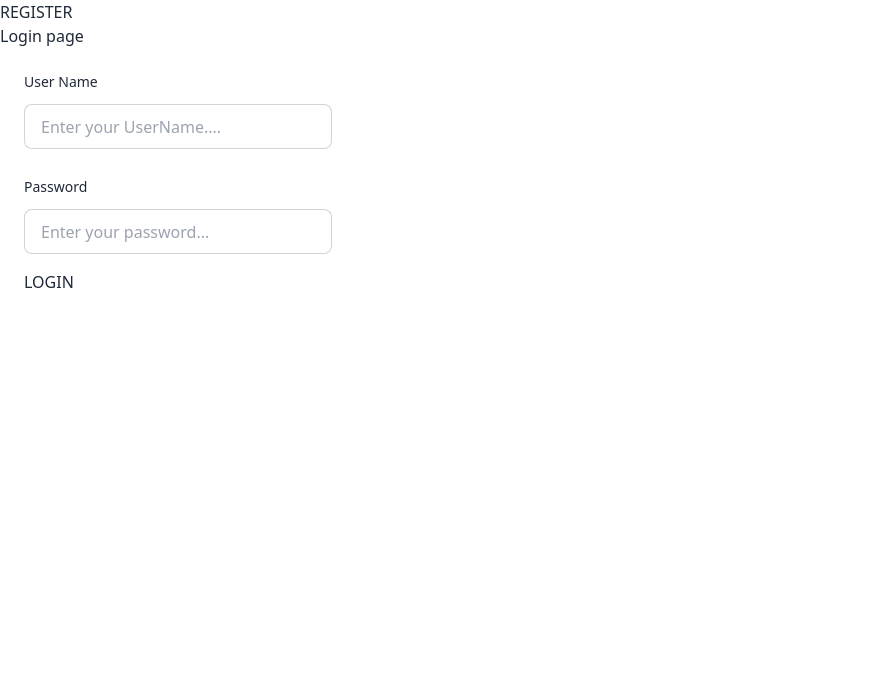
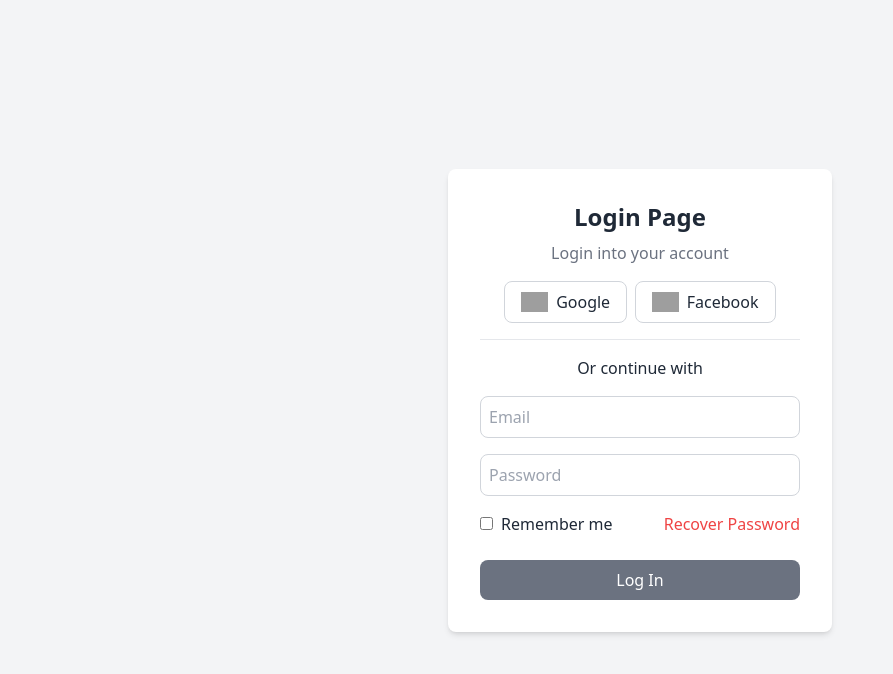
Before and after one commit to Jony2110/Test-Proekt, a React (Vite) app: page /login in a window 1280 px wide. Shown: the top 674 px of the page, without its empty margins (0-893 px from the left). Built offline with nearby package versions, Linux system fonts and the light colour scheme; grey boxes are pictures that could not be loaded.

Commit message:
Create Login and Registor

```diff
--- a/src/pages/Home.jsx
+++ b/src/pages/Home.jsx
@@ -20,7 +20,7 @@ function Home() {
               </p>
               <div className="modal-action">
                 <form method="dialog">
-                  {/* if there is a button in form, it will close the modal */}
+
                   <button className="btn">Close</button>
                 </form>
               </div>
--- a/src/pages/Login.jsx
+++ b/src/pages/Login.jsx
@@ -1,90 +1,55 @@
-import { useRef, useState } from 'react';
-import { Link, useNavigate } from 'react-router-dom';
+import React from 'react';
 
-function Login() {
-  const [loading, setLoading] = useState(false);
-  const userNameRef = useRef("");
-  const passwordRef = useRef("");
-  const navigate = useNavigate();
+const LoginPage = () => {
+  return (
+    <div className="flex items-center justify-center min-h-screen bg-gray-100 w-full">
+      <div className="bg-white p-8 rounded-lg shadow-md w-96">
+        <h2 className="text-2xl font-semibold text-center mb-2">Login Page</h2>
+        <p className="text-gray-500 text-center mb-4">Login into your account</p>
 
-  function handleSubmit(event) {
-    event.preventDefault();
-
-    const userName = userNameRef.current.value;
-    const password = passwordRef.current.value;
-
-    if (!userName) {
-      alert("Введите имя пользователя");
-      return;
-    }
-
-    if (!password) {
-      alert("Введите пароль");
-      return;
-    } else if (password.length < 3) {
-      alert("Пароль должен быть не менее 3 символов");
-      return;
-    }
-
-    const user = {
-      userName,
-      password
-    };
-
-    setLoading(true);
-
-    fetch('https://auth-rg69.onrender.com/api/auth/signin', {
-      method: "POST",
-      headers: {
-        'Content-Type': 'application/json'
-      },
-      body: JSON.stringify(user)
-    })
-      .then(resp => resp.json())
-      .then(data => {
-        if (data.message === 'Invalid Username or Password!') {
-          alert('Неверное имя пользователя или пароль');
-          return;
-        }
-
-        if (data.accessToken) {
-          alert('Вход выполнен успешно');
-          localStorage.setItem('token', data.accessToken);  // Сохранение токена
-          navigate('/dashboard'); // Перенаправление
-        } else {
-          alert('Что-то пошло не так. Попробуйте снова.');
-        }
-      })
-      .catch(err => {
-        console.log('Ошибка', err);
-        alert('Произошла ошибка при входе');
-      })
-      .finally(() => {
-        setLoading(false);
-      });
-  }
-
-  return (
-    <div>
-      <Link to={"/registor"}><button>REGISTER</button></Link>
-      <h1>Login page</h1>
-      <form className="p-6 rounded-lg space-y-4">
-        <div className="flex flex-col gap-7">
-          <div>
-            <label className="block text-sm font-medium mb-3">User Name</label>
-            <input ref={userNameRef} type="text" className="input input-bordered w-[19.25rem] h-[2.813rem]" placeholder="Enter your UserName...." />
-          </div>
-          <div>
-            <label className="block text-sm font-medium mb-3">Password</label>
-            <input ref={passwordRef} type="password" className="input input-bordered w-[19.25rem] h-[2.813rem]" placeholder="Enter your password..." />
-          </div>
+        <div className="flex justify-center mb-4">
+          <button className="bg-white border border-gray-300 rounded-lg px-4 py-2 flex items-center mr-2">
+            <img src="https://upload.wikimedia.org/wikipedia/commons/0/9b/Google_Icons_Logo.png" alt="Google" className="h-5 mr-2"/>
+            Google
+          </button>
+          <button className="bg-white border border-gray-300 rounded-lg px-4 py-2 flex items-center">
+            <img src="https://upload.wikimedia.org/wikipedia/commons/5/51/Facebook_f_logo_%282019%29.svg" alt="Facebook" className="h-5 mr-2"/>
+            Facebook
+          </button>
         </div>
 
-        {loading && <button disabled>LOADING.....</button>}
-        {!loading && <button onClick={handleSubmit}>LOGIN</button>}
-      </form>
+        <hr className="my-4" />
+        <p className="text-center mb-4">Or continue with</p>
+
+        <form>
+          <input
+            type="email"
+            placeholder="Email"
+            className="border border-gray-300 rounded-lg w-full p-2 mb-4"
+            required
+          />
+          <input
+            type="password"
+            placeholder="Password"
+            className="border border-gray-300 rounded-lg w-full p-2 mb-4"
+            required
+          />
+
+          <div className="flex items-center justify-between mb-6">
+            <label className="flex items-center">
+              <input type="checkbox" className="mr-2"/>
+              Remember me
+            </label>
+            <a href="#" className="text-red-500 hover:underline">Recover Password</a>
+          </div>
+
+          <button className="bg-gray-500 text-white rounded-lg w-full p-2 hover:bg-gray-600">
+            Log In
+          </button>
+        </form>
+      </div>
     </div>
   );
-}
+};
 
-export default Login;
+export default LoginPage;
--- a/src/pages/Registor.jsx
+++ b/src/pages/Registor.jsx
@@ -1,103 +1,58 @@
-import { useRef, useState } from 'react';
-import { Link, useNavigate } from 'react-router-dom';
+import React from 'react';
 
-function Registr() {
-  const [loading, setLoading] = useState(false);
-  const userNameRef = useRef("");
-  const emailRef = useRef("");
-  const passwordRef = useRef("");
-  const rePasswordRef = useRef("");
-  const navigate = useNavigate();
+const Register = () => {
+  return (
+    <div className="flex items-center justify-center min-h-screen bg-gray-100 w-full">
+      <div className="bg-white p-8 rounded-lg shadow-md w-96">
+        <h2 className="text-2xl font-semibold text-center">Register</h2>
+        <p className="text-gray-500 text-center mb-4">Getting started is easy</p>
 
-  function handleSubmit(event) {
-    event.preventDefault();
+        <div className="flex justify-center mb-4">
+          <button className="bg-white border border-gray-300 rounded-lg px-4 py-2 flex items-center mr-2">
+            <img src="https://upload.wikimedia.org/wikipedia/commons/0/9b/Google_Icons_Logo.png" alt="Google" className="h-5 mr-2"/>
+            Google
+          </button>
+          <button className="bg-white border border-gray-300 rounded-lg px-4 py-2 flex items-center">
+            <img src="https://upload.wikimedia.org/wikipedia/commons/5/51/Facebook_f_logo_%282019%29.svg" alt="Facebook" className="h-5 mr-2"/>
+            Facebook
+          </button>
+        </div>
 
-    const user = {
-      userName: userNameRef.current.value,
-      email: emailRef.current.value,
-      password: passwordRef.current.value,
-      rePassword: rePasswordRef.current.value
-    };
+        <hr className="my-4" />
+        <p className="text-center mb-4">Or continue with</p>
 
-    const { userName, email, password, rePassword } = user;
-
-
-    if (!userName) {
-      alert("Введите имя пользователя");
-      return;
-    }
-    if (!email) {
-      alert("Введите email");
-      return;
-    }
-    if (!password) {
-      alert("Введите пароль");
-      return;
-    } else if (password.length < 3) {
-      alert("Пароль должен быть не менее 3 символов");
-      return;
-    }
-    if (password !== rePassword) {
-      alert("Пароли не совпадают");
-      return;
-    }
-
-
-    setLoading(true);
-
-
-    fetch('https://reqres.in/api/register', {
-      method: "POST",
-      headers: {
-        'Content-Type': 'application/json'
-      },
-      body: JSON.stringify({
-        email: 'eve.holt@reqres.in',
-        password: password
-      })
-    })
-      .then(resp => resp.json())
-      .then(data => {
-        if (data.error) {
-          alert(data.error);
-          return;
-        }
-
-        if (data.token) {
-
-          localStorage.setItem("user", JSON.stringify(user));
-          localStorage.setItem('token', data.token);
-          alert("Регистрация успешна!");
-          navigate('/login');
-        } else {
-          alert("Произошла ошибка при регистрации. Попробуйте снова.");
-        }
-      })
-      .catch(err => {
-        console.log('Ошибка:', err);
-        alert('Произошла ошибка при регистрации');
-      })
-      .finally(() => {
-        setLoading(false);
-      });
-
-    console.log("User registered:", user);
-  }
-
-  return (
-    <div>
-      <Link to={"/login"}><button>LOGIN</button></Link>
-      <h1>REGISTER PAGE</h1>
-      <form onSubmit={handleSubmit}>
-        <input ref={emailRef} type="email" placeholder="Введите ваш email..." />
-        <input ref={userNameRef} type="text" placeholder="Введите ваше имя пользователя..." />
-        <input ref={passwordRef} type="password" placeholder="Введите ваш пароль..." />
-        <input ref={rePasswordRef} type="password" placeholder="Подтвердите ваш пароль..." />
-        {loading && <button disabled>LOADING.....</button>}
-        {!loading && <button type="submit">REGISTER</button>}
-      </form>
+        <form>
+          <input
+            type="text"
+            placeholder="Full Name"
+            className="border border-gray-300 rounded-lg w-full p-2 mb-4"
+            required
+          />
+          <input
+            type="email"
+            placeholder="Enter Email"
+            className="border border-gray-300 rounded-lg w-full p-2 mb-4"
+            required
+          />
+          <input
+            type="password"
+            placeholder="Password"
+            className="border border-gray-300 rounded-lg w-full p-2 mb-4"
+            required
+          />
+          <input
+            type="password"
+            placeholder="Confirm Password"
+            className="border border-gray-300 rounded-lg w-full p-2 mb-6"
+            required
+          />
+          <button className="bg-green-500 text-white rounded-lg w-full p-2 hover:bg-green-600">
+            Create Account
+          </button>
+        </form>
+      </div>
     </div>
   );
-}
+};
 
-export default Registr;
+export default Register;
--- a/src/pages/Seting.jsx
+++ b/src/pages/Seting.jsx
@@ -1,9 +1,31 @@
+import { useRef, useState } from "react";
 import { Link } from "react-router-dom";
 
 const Seting = () => {
+
+
+  const [selectedFile, setSelectedFile] = useState(null); // Состояние для хранения выбранного файла
+  const fileInputRef = useRef(null);
+
+  // Функция для открытия окна выбора файла
+  const openFileDialog = () => {
+    fileInputRef.current.click();
+  };
+
+  // Обработка выбранного файла
+  const handleFileChange = (event) => {
+    const file = event.target.files[0];
+    if (file) {
+      setSelectedFile(file); // Обновляем состояние выбранного файла
+      console.log(`Выбран файл: ${file.name}`);
+    }
+  };
+
+
+
   return (
     <div className="p-6 flex-1 bg-gray-50">
-      <div className="relative h-[17.625rem] bg-[url('../../public/img/bg-seting.png')] from-blue-500 to-purple-600 rounded-lg mb-6">
+      <div className="relative h-[17.625rem] bg-[url('./img/bg-seting.png')] from-blue-500 to-purple-600 rounded-lg mb-6">
         <img
           className="absolute -bottom-20 left-4 w-[8.563rem] h-[8.563rem] rounded-full border-4 border-white"
           src="./img/ProfileFoto.svg"
@@ -14,78 +36,136 @@ const Seting = () => {
       <div className="flex  justify-between">
         <h2 className="text-3xl font-semibold mb-4 ml-56">Settings</h2>
         <div className="flex justify-end space-x-4">
-         <button type="button" className="btn bg-zinc-300">Cancel</button>
-         <button type="button" className="btn text-white btn-primary">Save</button>
+          <button type="button" className="btn bg-zinc-300">
+            Cancel
+          </button>
+          <button type="button" className="btn text-white btn-primary">
+            Save
+          </button>
         </div>
       </div>
-      <ul className="flex space-x-6 mb-6">
-        <Link to='/' className="font-semibold hover:text-[#232360] text-[#6A7181]">My details</Link>
-        <Link to='/seting' className="font-semibold hover:text-[#232360] text-[#6A7181]">Profile</Link>
-        <Link to='/seting' className="font-semibold hover:text-[#232360] text-[#6A7181]">Password</Link>
-        <Link to='/' className="font-semibold hover:text-[#232360] text-[#6A7181]">Team</Link>
-        <Link to='/' className="font-semibold hover:text-[#232360] text-[#6A7181]">Plan</Link>
-        <Link to='/' className="font-semibold hover:text-[#232360] text-[#6A7181]">Billing</Link>
-        <Link to='/' className="font-semibold hover:text-[#232360] text-[#6A7181]">Email</Link>
-        <Link to='/' className="font-semibold hover:text-[#232360] text-[#6A7181]">Natification</Link>
-
+      <ul className="flex space-x-6 mb-6 mt-10">
+        <Link
+          to="/"
+          className="font-semibold hover:text-[#232360] text-[#6A7181]"
+        >
+          My details
+        </Link>
+        <Link
+          to="/seting"
+          className="font-semibold hover:text-[#232360] text-[#6A7181]"
+        >
+          Profile
+        </Link>
+        <Link
+          to="/seting"
+          className="font-semibold hover:text-[#232360] text-[#6A7181]"
+        >
+          Password
+        </Link>
+        <Link
+          to="/"
+          className="font-semibold hover:text-[#232360] text-[#6A7181]"
+        >
+          Team
+        </Link>
+        <Link
+          to="/"
+          className="font-semibold hover:text-[#232360] text-[#6A7181]"
+        >
+          Plan
+        </Link>
+        <Link
+          to="/"
+          className="font-semibold hover:text-[#232360] text-[#6A7181]"
+        >
+          Billing
+        </Link>
+        <Link
+          to="/"
+          className="font-semibold hover:text-[#232360] text-[#6A7181]"
+        >
+          Email
+        </Link>
+        <Link
+          to="/"
+          className="font-semibold hover:text-[#232360] text-[#6A7181]"
+        >
+          Natification
+        </Link>
       </ul>
 
       <form className="p-6 rounded-lg  space-y-4">
         <div className="flex  gap-7">
           <div>
             <label className="block text-sm font-medium mb-3">First name</label>
-            <input type="text" className="input input-bordered w-[19.25rem] h-[2.813rem]" placeholder="Killan" />
+            <input
+              type="text"
+              className="input input-bordered w-[19.25rem] h-[2.813rem]"
+              placeholder="Killan"
+            />
           </div>
           <div>
             <label className="block text-sm font-medium mb-3">Last name</label>
-            <input type="text" className="input input-bordered w-[19.25rem] h-[2.813rem]" placeholder="James" />
+            <input
+              type="text"
+              className="input input-bordered w-[19.25rem] h-[2.813rem]"
+              placeholder="James"
+            />
           </div>
         </div>
 
-
-        <label className="mt-5" htmlFor="email">Email</label>
+        <label className="mt-5" htmlFor="email">
+          Email
+        </label>
         <div className="input input-bordered w-[30rem] flex items-center gap-2">
-
           <svg
             xmlns="http://www.w3.org/2000/svg"
             viewBox="0 0 16 16"
             fill="currentColor"
-    className="h-4 w-4 opacity-70">
-    <path
-      d="M2.5 3A1.5 1.5 0 0 0 1 4.5v.793c.026.009.051.02.076.032L7.674 8.51c.206.1.446.1.652 0l6.598-3.185A.755.755 0 0 1 15 5.293V4.5A1.5 1.5 0 0 0 13.5 3h-11Z" />
-    <path
-      d="M15 6.954 8.978 9.86a2.25 2.25 0 0 1-1.956 0L1 6.954V11.5A1.5 1.5 0 0 0 2.5 13h11a1.5 1.5 0 0 0 1.5-1.5V6.954Z" />
+            className="h-4 w-4 opacity-70"
+          >
+            <path d="M2.5 3A1.5 1.5 0 0 0 1 4.5v.793c.026.009.051.02.076.032L7.674 8.51c.206.1.446.1.652 0l6.598-3.185A.755.755 0 0 1 15 5.293V4.5A1.5 1.5 0 0 0 13.5 3h-11Z" />
+            <path d="M15 6.954 8.978 9.86a2.25 2.25 0 0 1-1.956 0L1 6.954V11.5A1.5 1.5 0 0 0 2.5 13h11a1.5 1.5 0 0 0 1.5-1.5V6.954Z" />
           </svg>
-  <input type="text" className="grow" placeholder="killanjames@gmail.com" />
-</div>
-
-
-      </form>
-
-
-
-
-      <div className="w-[34.75rem] max-w-md  border-2 border-gray-300 rounded-lg flex flex-col items-center justify-center text-center">
-      <div className="text-gray-400 mb-4">
-       <img src="./img/InputFileLogo.svg" alt="" />
-      </div>
-      <p className="text-gray-500">Click to upload or drag and drop</p>
-      <p className="text-gray-400 text-sm">SVG, PNG, JPG or GIF (max, 800x400px)</p>
           <input
-        type="file"
-        className="opacity-0 absolute inset-0 w-full h-full cursor-pointer"
-        style={{ position: 'absolute', zIndex: '-1' }}
+            type="text"
+            className="grow"
+            placeholder="killanjames@gmail.com"
           />
         </div>
 
+        <div onClick={openFileDialog} className="w-[34.75rem] max-w-md  border-2 border-gray-300 rounded-lg flex flex-col items-center justify-center text-center">
+          <div className="text-gray-400 mb-4">
+            <img className="mt-5" src="./img/InputFileLogo.svg" alt="" />
+          </div>
+          <p className="text-gray-500">Click to upload or drag and drop</p>
+          <p className="text-gray-400 mb-5 text-sm">
+            SVG, PNG, JPG or GIF (max, 800x400px)
+          </p>
+          <input
+          ref={fileInputRef}
 
-
+          onChange={handleFileChange}
+            type="file"
+            className="opacity-0 absolute inset-0 w-full h-full cursor-pointer"
+            style={{ position: "absolute", zIndex: "-1" }}
+          />
+          {selectedFile && (
+        <p className="text-green-500 mt-2">Выбран файл: {selectedFile.name}</p>
+      )}
+        </div>
 
         <div className="mt-6">
           <label className="block text-sm font-medium mb-3">Role</label>
-            <input type="text" className="input input-bordered w-[19.25rem] h-[2.813rem]" placeholder="Product Designer" />
+          <input
+            type="text"
+            className="input input-bordered w-[19.25rem] h-[2.813rem]"
+            placeholder="Product Designer"
+          />
+
         </div>
-
+      </form>
     </div>
   );
 };
```
Also changed, not shown: src/pages/File.jsx (added, +72 -0 lines). Lines whose indentation alone changed are shown as unchanged.
